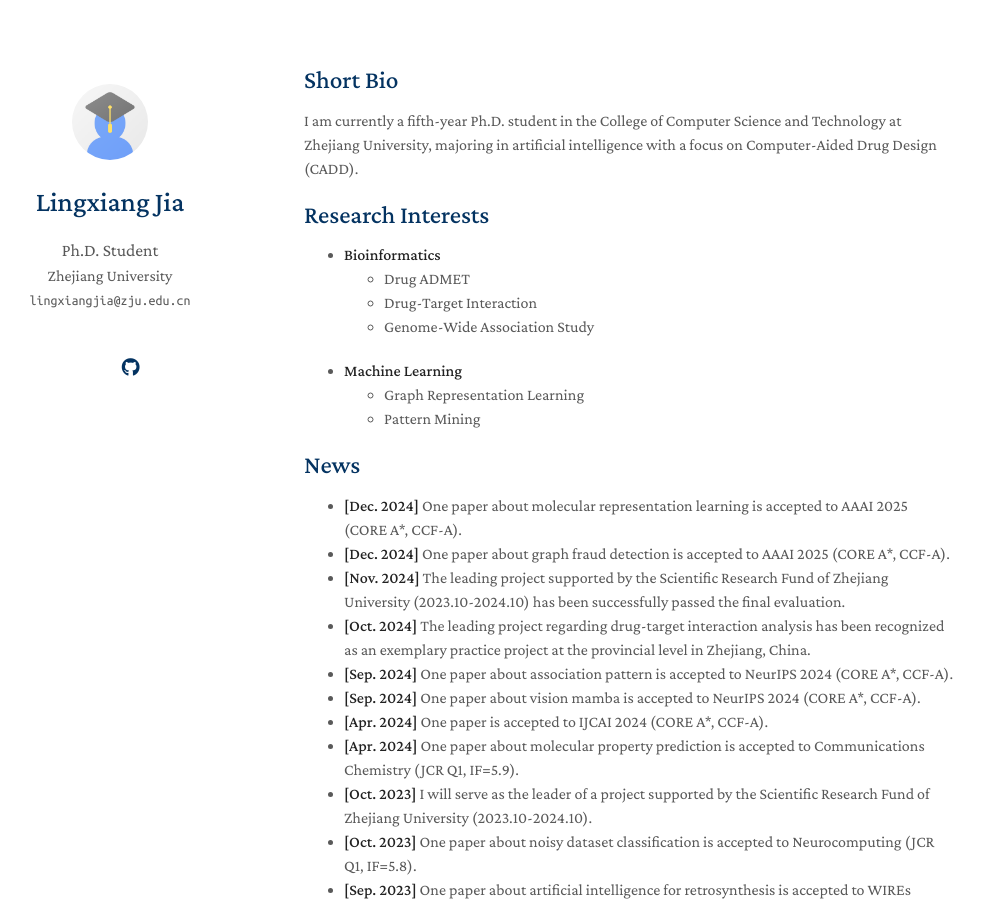
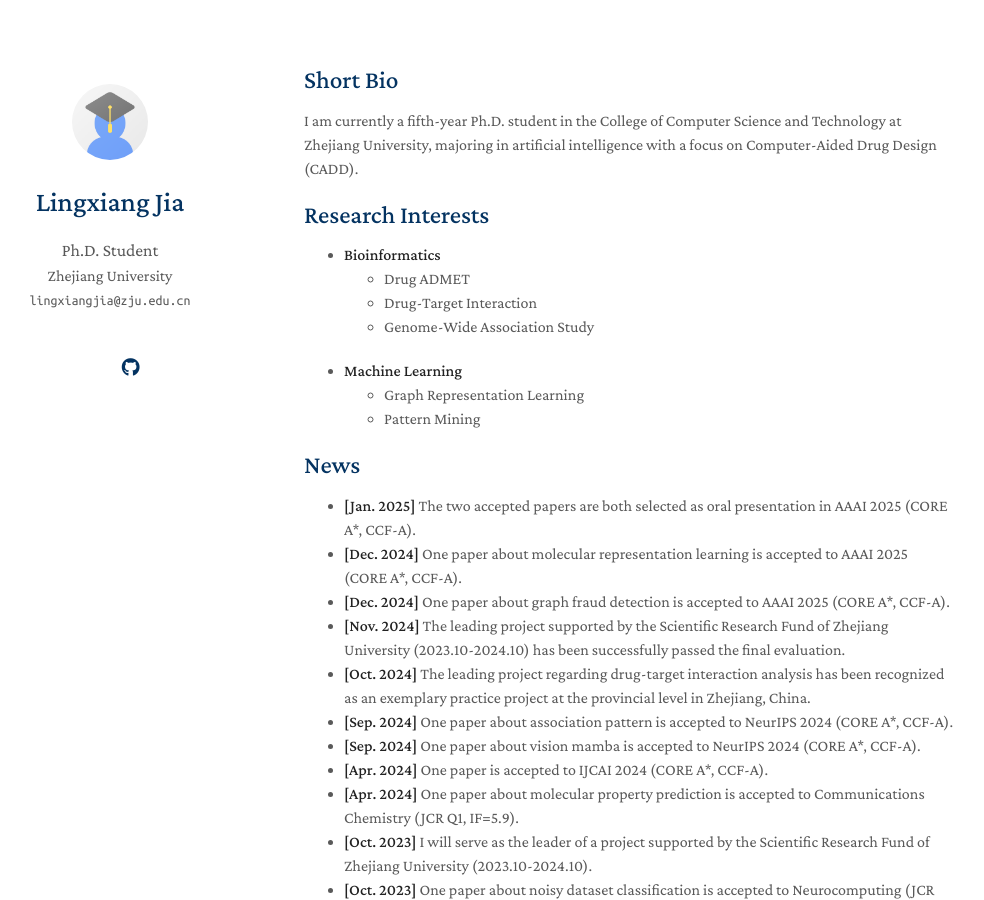
Before and after one commit to hry98kki/hry98kki.github.io, a Jekyll site: the page built from index.md, in a window 1280 px wide and 900 px high. Shown: the whole window, without its empty margins (166-1150 px from the left). Built offline with Jekyll 4.4.1, drawn with Linux system fonts in a browser that asks for light colours; nearby versions of some CDN libraries; a style sheet for code colours, icons or effects is not loaded; our own code applies the rules of GitHub Pages for plain Markdown files.

Commit message:
Update index.md

```diff
--- a/index.md
+++ b/index.md
@@ -18,6 +18,7 @@ I am currently a fifth-year Ph.D. student in the College of Computer Science and
 
 ## News
 
+- **[Jan. 2025]** The two accepted papers are both selected as oral presentation in AAAI 2025 (CORE A*, CCF-A).
 - **[Dec. 2024]** One paper about molecular representation learning is accepted to AAAI 2025 (CORE A*, CCF-A).
 - **[Dec. 2024]** One paper about graph fraud detection is accepted to AAAI 2025 (CORE A*, CCF-A).
 - **[Nov. 2024]** The leading project supported by the Scientific Research Fund of Zhejiang University (2023.10-2024.10) has been successfully passed the final evaluation.
```
